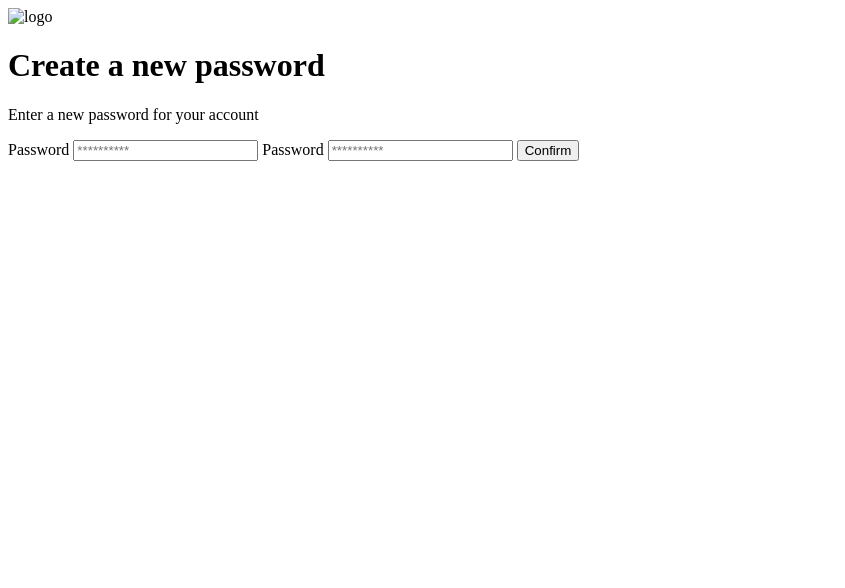
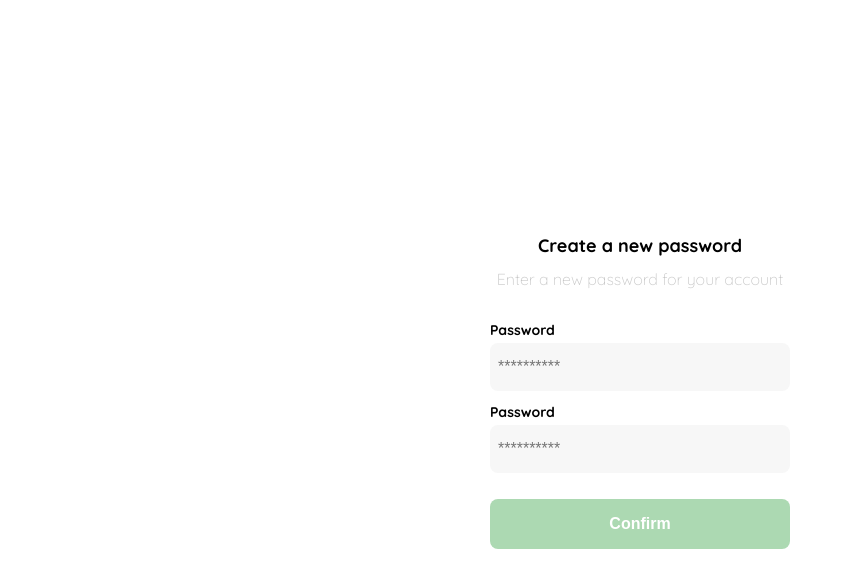
Before and after one commit to SantiagoV323/Cursos_de_desarrollo_web, a plain HTML site: page Frontend-developer/Curso práctico de frontend-developer/Clase-1-Contraseña.html in a window 1280 px wide. Shown: the whole page, without its empty margins (0-845 px from the left). Drawn offline with Linux system fonts and the light colour scheme.

Commit message:
Clase #6, estilizada la vista de creación de contraseña

```diff
--- a/Frontend-developer/Curso práctico de frontend-developer/Clase-1-Contraseña.html
+++ b/Frontend-developer/Curso práctico de frontend-developer/Clase-1-Contraseña.html
@@ -3,15 +3,99 @@
 <head>
     <meta charset="UTF-8">
     <meta name="viewport" content="width=device-width, initial-scale=1.0">
+    <link rel="preconnect" href="https://fonts.googleapis.com">
+    <link rel="preconnect" href="https://fonts.gstatic.com" crossorigin>
+    <link href="https://fonts.googleapis.com/css2?family=Quicksand:wght@300;500;700&display=swap" rel="stylesheet">
     <title>Document</title>
     <style>
-
+        :root {
+            --white: #FFFFFF;
+            --black: #000000;
+            --very-light-pink: #C7C7C7;
+            --text-input-field: #F7F7F7;
+            --hospital-green: #ACD9B2;
+            --sm: 14px;
+            --md: 16px;
+            --lg: 18px;
+        }
+        body {
+            margin: 0;
+            font-family: 'Quicksand', sans-serif;
+        }
+        .login {
+            width: 100%;
+            height: 100vh;
+            display: grid;
+            place-items: center;
+        }
+        .form-container {
+            display: grid;
+            grid-template-rows: auto 1fr auto;
+            width: 300px;
+        }
+        .logo {
+            width: 152px;
+            margin-bottom: 48px;
+            justify-self: center;
+            display: none;
+        }
+        .title {
+            font-size: var(--lg);
+            margin-bottom: 12px;
+            text-align: center;
+        }
+        .subtitle {
+            color: var(--very-light-pink);
+            font-size: var(--md);
+            font-weight: 300;
+            margin-top: 0;
+            margin-bottom: 32px;
+            text-align: center;
+        }
+        .form {
+            display: flex;
+            flex-direction: column;
+        }
+        .label {
+            font-size: var(--sm);
+            font-weight: bold;
+            margin-bottom: 4px;
+        }
+        .input {
+            background-color: var(--text-input-field);
+            border: none;
+            border-radius: 8px;
+            height: 32px;
+            font-size: var(--md);
+            padding: 8px;
+            margin-bottom: 12px;
+        }
+        .primary-button {
+            background-color: var(--hospital-green);
+            border-radius: 8px;
+            border: none;
+            color: var(--white);
+            width: 100%;
+            cursor: pointer;
+            font-size: var(--md);
+            font-weight: bold;
+            height: 50px;
+        }
+        .login-button {
+            margin-top: 14px;
+            margin-bottom: 30px;
+        }
+        @media (max-width: 640px) {
+            .logo {
+                display: block;
+            }
+        }
     </style>
 </head>
 <body>
     <div class="login">
         <div class="form-container">
-            <img src="" alt="logo" class="logo">
+            <img src="./Logos/favicon_yard_sale.svg" alt="logo" class="logo">
 
             <h1 class="title">Create a new password</h1>
             <p class="subtitle">Enter a new password for your account</p>
```
Also changed, not shown: Frontend-developer/Curso práctico de frontend-developer/Icons/icons/bt_add_to_cart.svg (renamed from Frontend-developer/Curso práctico de frontend-developer/YardSale_icons/icons/bt_add_to_cart.svg), Frontend-developer/Curso práctico de frontend-developer/Icons/icons/bt_added_to_cart.svg (renamed from Frontend-developer/Curso práctico de frontend-developer/YardSale_icons/icons/bt_added_to_cart.svg), Frontend-developer/Curso práctico de frontend-developer/Icons/icons/email.svg (renamed from Frontend-developer/Curso práctico de frontend-developer/YardSale_icons/icons/email.svg), Frontend-developer/Curso práctico de frontend-developer/Icons/icons/flechita.svg (renamed from Frontend-developer/Curso práctico de frontend-developer/YardSale_icons/icons/flechita.svg), Frontend-developer/Curso práctico de frontend-developer/Icons/icons/icon_close.png (renamed from Frontend-developer/Curso práctico de frontend-developer/YardSale_icons/icons/icon_close.png), Frontend-developer/Curso práctico de frontend-developer/Icons/icons/icon_menu.svg (renamed from Frontend-developer/Curso práctico de frontend-developer/YardSale_icons/icons/icon_menu.svg), Frontend-developer/Curso práctico de frontend-developer/Icons/icons/icon_shopping_cart.svg (renamed from Frontend-developer/Curso práctico de frontend-developer/YardSale_icons/icons/icon_shopping_cart.svg), Frontend-developer/Curso práctico de frontend-developer/Icons/icons/icon_shopping_cart_notification.svg (renamed from Frontend-developer/Curso práctico de frontend-developer/YardSale_icons/icons/icon_shopping_cart_notification.svg), Frontend-developer/Curso práctico de frontend-developer/Logos/favicon_bota_fora.svg (renamed from Frontend-developer/Curso práctico de frontend-developer/YardSale_Logos/logos/favicon_bota_fora.svg), Frontend-developer/Curso práctico de frontend-developer/Logos/favicon_yard_sale.svg (renamed from Frontend-developer/Curso práctico de frontend-developer/YardSale_Logos/logos/favicon_yard_sale.svg), Frontend-developer/Curso práctico de frontend-developer/Logos/logo_bota_fora.svg (renamed from Frontend-developer/Curso práctico de frontend-developer/YardSale_Logos/logos/logo_bota_fora.svg), Frontend-developer/Curso práctico de frontend-developer/Logos/logo_yard_sale.svg (renamed from Frontend-developer/Curso práctico de frontend-developer/YardSale_Logos/logos/logo_yard_sale.svg).
